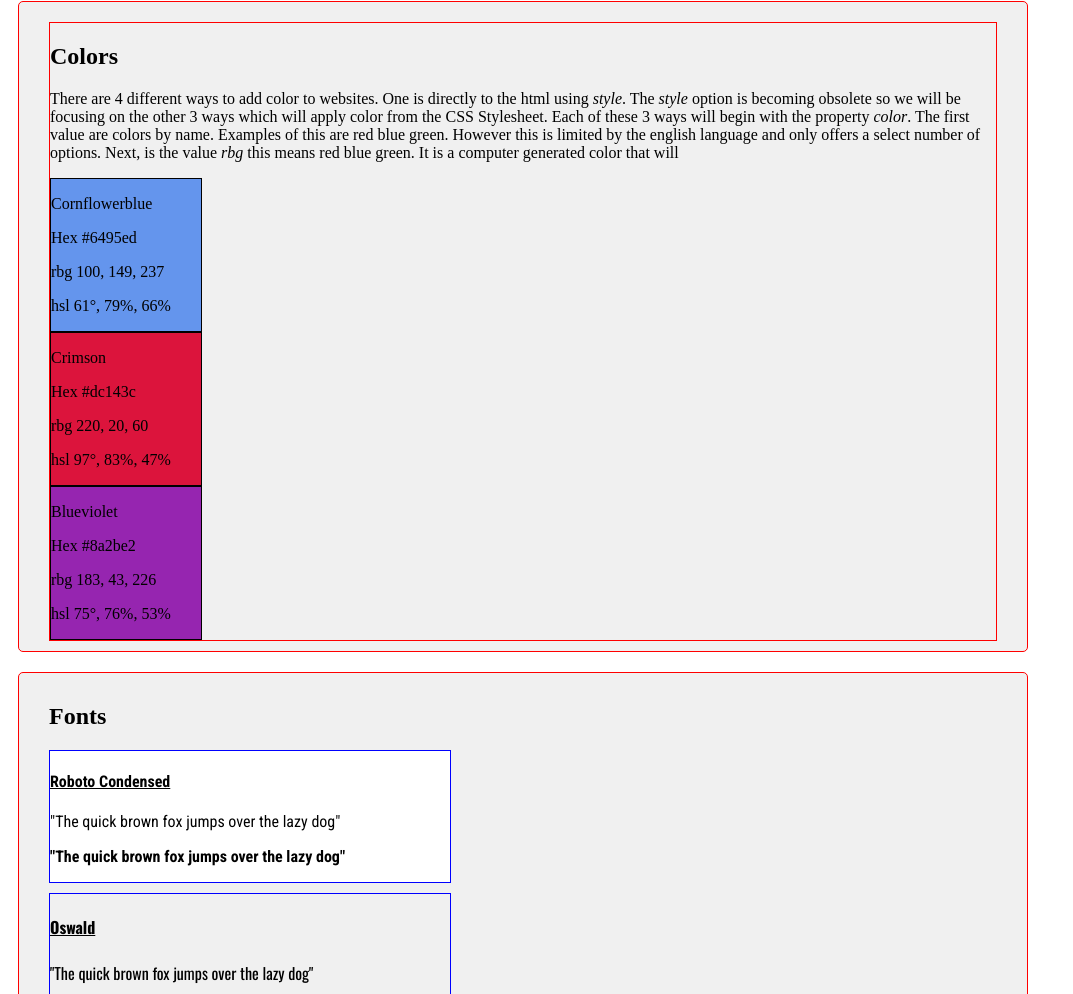
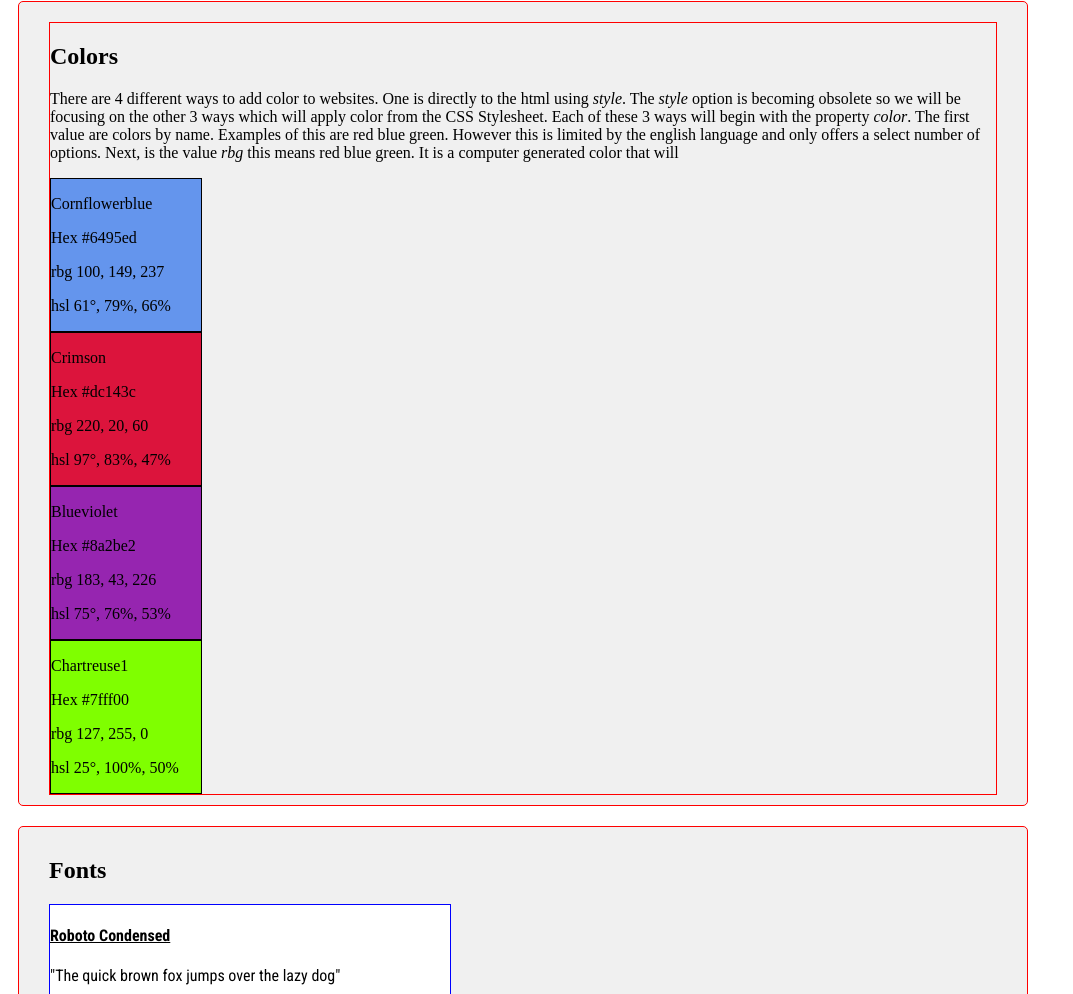
Before and after one commit to SharisexS/website.design.system, a plain HTML site: page index.html in a window 1280 px wide. Shown: the part 179-1173 px from the top of the page, without its empty margins (0-1073 px from the left). Drawn offline with nearby package versions, Linux system fonts and the light colour scheme; a web font is replaced by a local one.

Commit message:
added color

```diff
--- a/index.html
+++ b/index.html
@@ -62,8 +62,11 @@
         <p>hsl 75°, 76%, 53%</p>
     </div>
 
-    <div class="">
-
+    <div class="green">
+        <p>Chartreuse1</p>
+        <p>Hex #7fff00</p>
+        <p>rbg 127, 255, 0</p>
+        <p>hsl 25°, 100%, 50%</p>
     </div>
     </div>
 
--- a/resourses/css/style.css
+++ b/resourses/css/style.css
@@ -39,6 +39,12 @@ h4{
     background-color: #9625b0;
 }
 
+.green {
+    border: 1px solid black;
+    width: 150px;
+    background-color: #7fff00;
+}
+
 .container{
     border: 1px solid red;
     display: inline-block;
```
